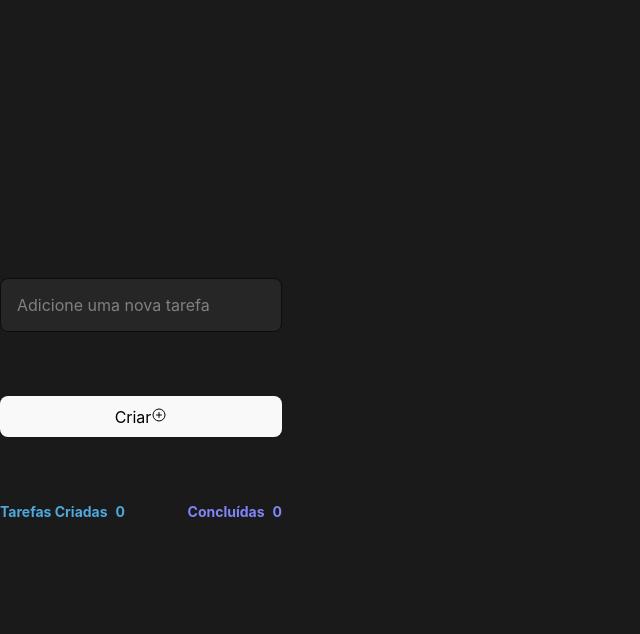
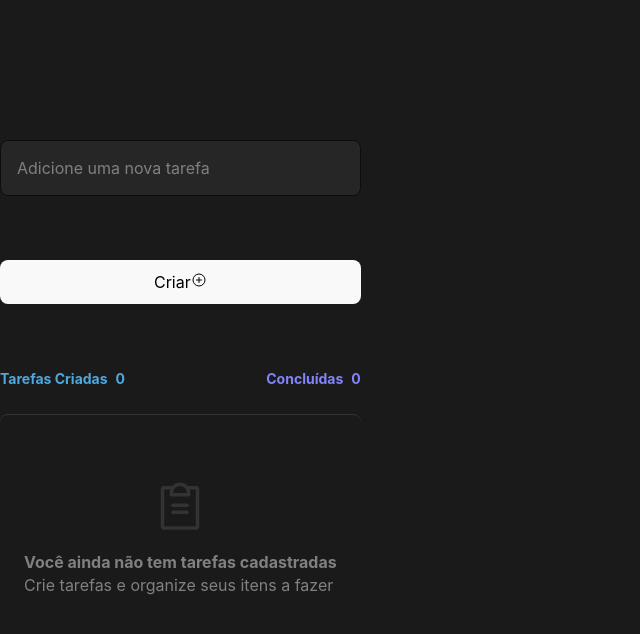
Before and after one commit to ryanadriel/todo-list, a React (Vite) app: page / in a window 1280 px wide. Shown: the top 634 px of the page, without its empty margins (0-640 px from the left). Built offline with nearby package versions, Linux system fonts and the light colour scheme.

Commit message:
feat: implements empty

```diff
--- a/src/App.css
+++ b/src/App.css
@@ -31,4 +31,5 @@
   font-family: "Inter", sans-serif;
   font-weight: 400;
   font-size: 1rem;
+  line-height: 140%;
 }
--- a/src/App.module.css
+++ b/src/App.module.css
@@ -6,3 +6,9 @@
   flex-direction: column;
   gap: 4rem;
 }
+
+.tasks {
+  display: flex;
+  flex-direction: column;
+  gap: 1.5rem;
+}
--- a/src/App.tsx
+++ b/src/App.tsx
@@ -3,6 +3,7 @@
 
 import styles from './App.module.css'
 import { Info } from './components/Info'
+import { Empty } from './components/Empty'
 
 
 function App() {
@@ -11,7 +12,11 @@
     <>
       <div className={styles.wrapper}>
         <NewTask />
-        <Info />
+
+        <div className={styles.tasks}>
+          <Info />
+          <Empty />
+        </div>
       </div>
     </>
   )
--- a/src/components/Button.module.css
+++ b/src/components/Button.module.css
@@ -11,5 +11,4 @@
   color: var(--gray-100);
   font-size: 0.875rem;
   font-weight: 700;
-  line-height: 140%;
 }
--- /dev/null
+++ b/src/components/Empty.module.css
@@ -0,0 +1,25 @@
+.empty {
+  display: flex;
+  flex-direction: column;
+  align-items: center;
+  gap: 1rem;
+
+  padding: 4rem 1.5rem;
+  border-radius: 8px;
+  border-top: 1px solid var(--gray-400);
+}
+
+.empty svg {
+  width: 3.5rem;
+  height: 3.5rem;
+
+  color: var(--gray-400);
+}
+
+.empty p {
+  color: var(--gray-300);
+}
+
+.empty p:first-child {
+  font-weight: 700;
+}
--- /dev/null
+++ b/src/components/Empty.tsx
@@ -0,0 +1,15 @@
+import { ClipboardText } from 'phosphor-react'
+import styles from './Empty.module.css'
+
+export function Empty() {
+  return (
+    <div className={styles.empty}>
+      <ClipboardText />
+
+      <div>
+        <p>Você ainda não tem tarefas cadastradas</p>
+        <p>Crie tarefas e organize seus itens a fazer</p>
+      </div>
+    </div>
+  )
+}
```
